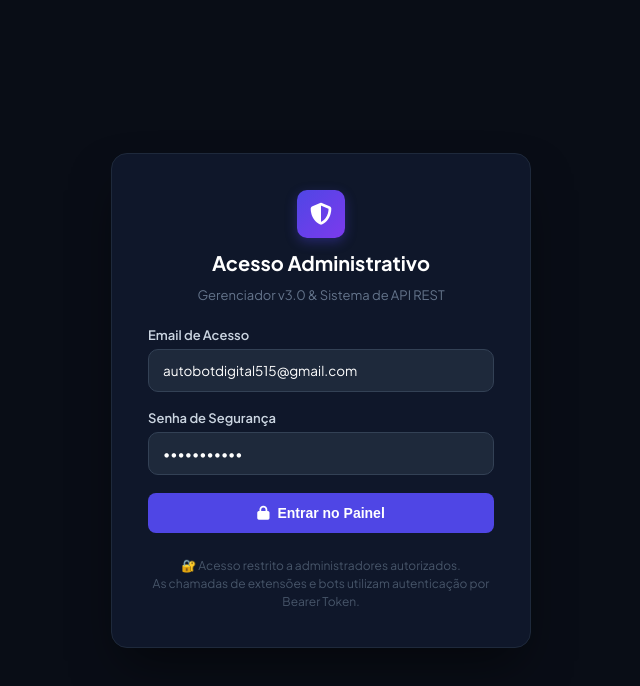
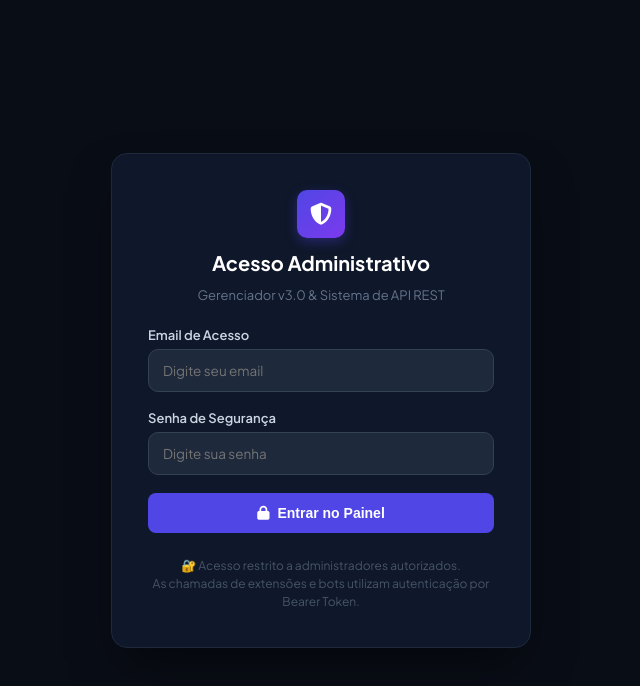
Before and after one commit to djalexandre05-a11y/api-licencas-minhas-ferramentas, a website: page public/login.html in a window 1280 px wide. Shown: the whole page, without its empty margins (319-959 px from the left). Drawn offline with Linux system fonts and the light colour scheme.

Commit message:
Remocao total de credenciais preenchidas da tela de login - campos agora 100% em branco

```diff
--- a/public/login.html
+++ b/public/login.html
@@ -116,12 +116,12 @@
     <form class="login-form" onsubmit="handleLogin(event)">
       <div class="form-group">
         <label>Email de Acesso</label>
-        <input type="email" id="login-email" class="form-control" required placeholder="seu-email@exemplo.com" value="autobotdigital515@gmail.com">
+        <input type="email" id="login-email" class="form-control" required placeholder="Digite seu email" autocomplete="username">
       </div>
 
       <div class="form-group">
         <label>Senha de Segurança</label>
-        <input type="password" id="login-password" class="form-control" required placeholder="••••••••" value="admin123456">
+        <input type="password" id="login-password" class="form-control" required placeholder="Digite sua senha" autocomplete="current-password">
       </div>
 
       <button type="submit" id="submit-btn" class="login-btn">
```
